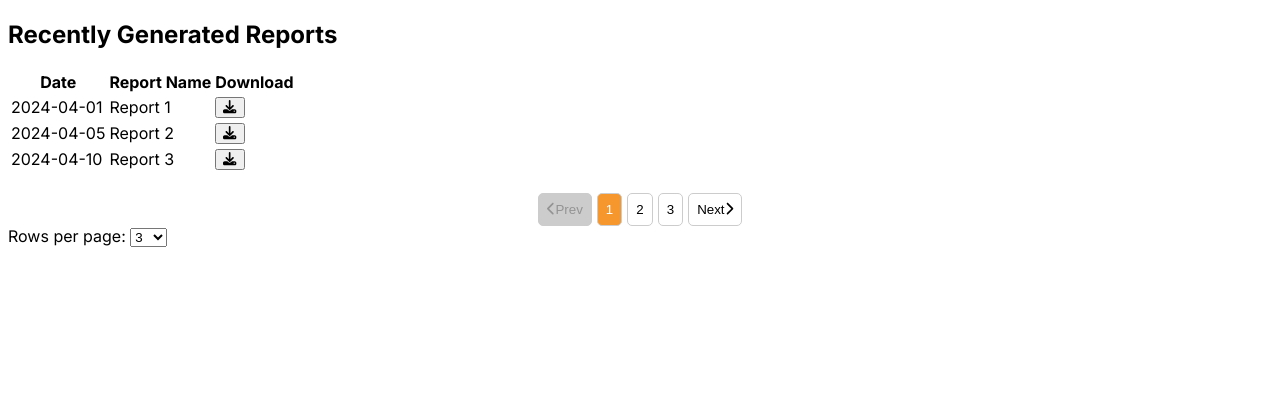
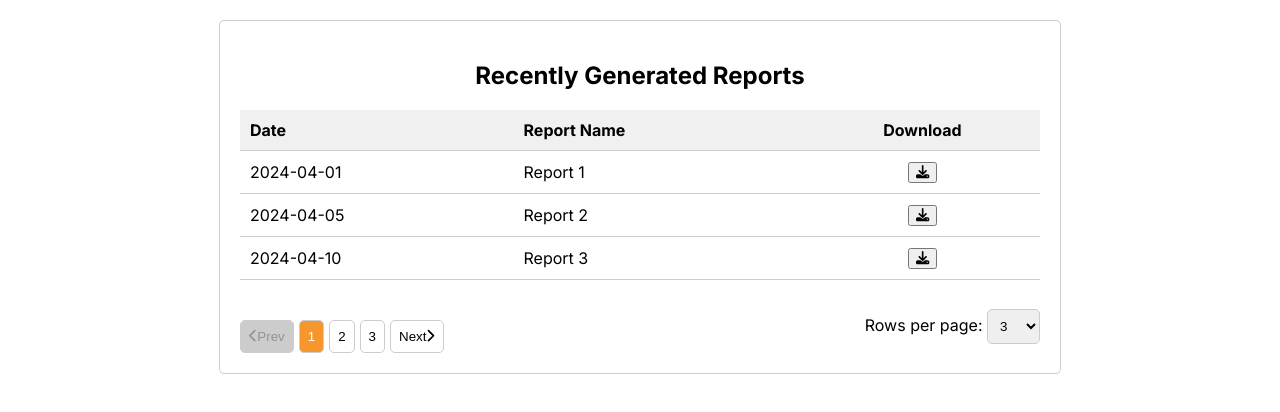
Before and after one commit to deeepak-me/dialog-box, a Next.js app: page / in a window 1280 px wide. Shown: the top 412 px of the page. Built offline with nearby package versions, Linux system fonts and the light colour scheme.

Commit message:
feat: page styles completed

```diff
--- a/src/app/page.module.css
+++ b/src/app/page.module.css
@@ -1,230 +1,74 @@
-.main {
-  display: flex;
-  flex-direction: column;
-  justify-content: space-between;
-  align-items: center;
-  padding: 6rem;
-  min-height: 100vh;
+.container {
+  max-width: 800px;
+  margin: 20px auto;
+  padding: 20px;
+  border: 1px solid #ccc;
+  border-radius: 5px;
 }
 
-.description {
-  display: inherit;
-  justify-content: inherit;
-  align-items: inherit;
-  font-size: 0.85rem;
-  max-width: var(--max-width);
-  width: 100%;
-  z-index: 2;
-  font-family: var(--font-mono);
-}
-
-.description a {
-  display: flex;
-  justify-content: center;
-  align-items: center;
-  gap: 0.5rem;
-}
-
-.description p {
-  position: relative;
-  margin: 0;
-  padding: 1rem;
-  background-color: rgba(var(--callout-rgb), 0.5);
-  border: 1px solid rgba(var(--callout-border-rgb), 0.3);
-  border-radius: var(--border-radius);
-}
-
-.code {
-  font-weight: 700;
-  font-family: var(--font-mono);
-}
-
-.grid {
-  display: grid;
-  grid-template-columns: repeat(4, minmax(25%, auto));
-  max-width: 100%;
-  width: var(--max-width);
-}
-
-.card {
-  padding: 1rem 1.2rem;
-  border-radius: var(--border-radius);
-  background: rgba(var(--card-rgb), 0);
-  border: 1px solid rgba(var(--card-border-rgb), 0);
-  transition: background 200ms, border 200ms;
-}
-
-.card span {
-  display: inline-block;
-  transition: transform 200ms;
-}
-
-.card h2 {
-  font-weight: 600;
-  margin-bottom: 0.7rem;
-}
-
-.card p {
-  margin: 0;
-  opacity: 0.6;
-  font-size: 0.9rem;
-  line-height: 1.5;
-  max-width: 30ch;
-  text-wrap: balance;
-}
-
-.center {
-  display: flex;
-  justify-content: center;
-  align-items: center;
-  position: relative;
-  padding: 4rem 0;
-}
-
-.center::before {
-  background: var(--secondary-glow);
-  border-radius: 50%;
-  width: 480px;
-  height: 360px;
-  margin-left: -400px;
-}
-
-.center::after {
-  background: var(--primary-glow);
-  width: 240px;
-  height: 180px;
-  z-index: -1;
-}
-
-.center::before,
-.center::after {
-  content: "";
-  left: 50%;
-  position: absolute;
-  filter: blur(45px);
-  transform: translateZ(0);
-}
-
-.logo {
-  position: relative;
-}
-/* Enable hover only on non-touch devices */
-@media (hover: hover) and (pointer: fine) {
-  .card:hover {
-    background: rgba(var(--card-rgb), 0.1);
-    border: 1px solid rgba(var(--card-border-rgb), 0.15);
-  }
-
-  .card:hover span {
-    transform: translateX(4px);
-  }
-}
-
-@media (prefers-reduced-motion) {
-  .card:hover span {
-    transform: none;
-  }
-}
-
-/* Mobile */
-@media (max-width: 700px) {
-  .content {
-    padding: 4rem;
-  }
-
-  .grid {
-    grid-template-columns: 1fr;
-    margin-bottom: 120px;
-    max-width: 320px;
+.title{
     text-align: center;
 }
 
-  .card {
-    padding: 1rem 2.5rem;
+.tableContainer {
+  margin-top: 20px;
 }
 
-  .card h2 {
-    margin-bottom: 0.5rem;
+.table {
+  width: 100%;
+  border-collapse: collapse;
 }
 
-  .center {
-    padding: 8rem 0 6rem;
+.table tr{
+    text-align: left;
 }
 
-  .center::before {
-    transform: none;
-    height: 300px;
+.table th,
+.table td {
+  padding: 10px;
+  border-bottom: 1px solid #ccc;
+
 }
 
-  .description {
-    font-size: 0.8rem;
+.table th {
+  background-color: #f0f0f0;
+  font-weight: bold;
+  /* text-align: left; */
 }
 
-  .description a {
-    padding: 1rem;
+.download{
+    text-align: center;
 }
 
-  .description p,
-  .description div {
-    display: flex;
-    justify-content: center;
-    position: fixed;
-    width: 100%;
+.listContainer {
+  margin-top: 20px;
 }
 
-  .description p {
-    align-items: center;
-    inset: 0 0 auto;
-    padding: 2rem 1rem 1.4rem;
-    border-radius: 0;
-    border: none;
-    border-bottom: 1px solid rgba(var(--callout-border-rgb), 0.25);
-    background: linear-gradient(
-      to bottom,
-      rgba(var(--background-start-rgb), 1),
-      rgba(var(--callout-rgb), 0.5)
-    );
-    background-clip: padding-box;
-    backdrop-filter: blur(24px);
+.listItem {
+  margin-bottom: 10px;
 }
 
-  .description div {
-    align-items: flex-end;
-    pointer-events: none;
-    inset: auto 0 0;
-    padding: 2rem;
-    height: 200px;
-    background: linear-gradient(
-      to bottom,
-      transparent 0%,
-      rgb(var(--background-end-rgb)) 40%
-    );
-    z-index: 1;
-  }
+.paginatorContainer {
+  display: flex;
+  justify-content: space-between;
+  align-items: center;
+  margin-top: 20px;
 }
 
-/* Tablet and Smaller Desktop */
-@media (min-width: 701px) and (max-width: 1120px) {
-  .grid {
-    grid-template-columns: repeat(2, 50%);
-  }
+.paginatorSelect,
+.paginatorButton {
+  padding: 8px;
+  border: 1px solid #ccc;
+  border-radius: 5px;
+  cursor: pointer;
 }
 
-@media (prefers-color-scheme: dark) {
-  .vercelLogo {
-    filter: invert(1);
+.paginatorButton {
+  background-color: #007bff;
+  color: #fff;
 }
 
-  .logo {
-    filter: invert(1) drop-shadow(0 0 0.3rem #ffffff70);
+.paginatorButton:disabled {
+  background-color: #ccc;
+  cursor: default;
 }
-}
-
-@keyframes rotate {
-  from {
-    transform: rotate(360deg);
-  }
-  to {
-    transform: rotate(0deg);
-  }
-}
```
Lines whose indentation alone changed are shown as unchanged.
